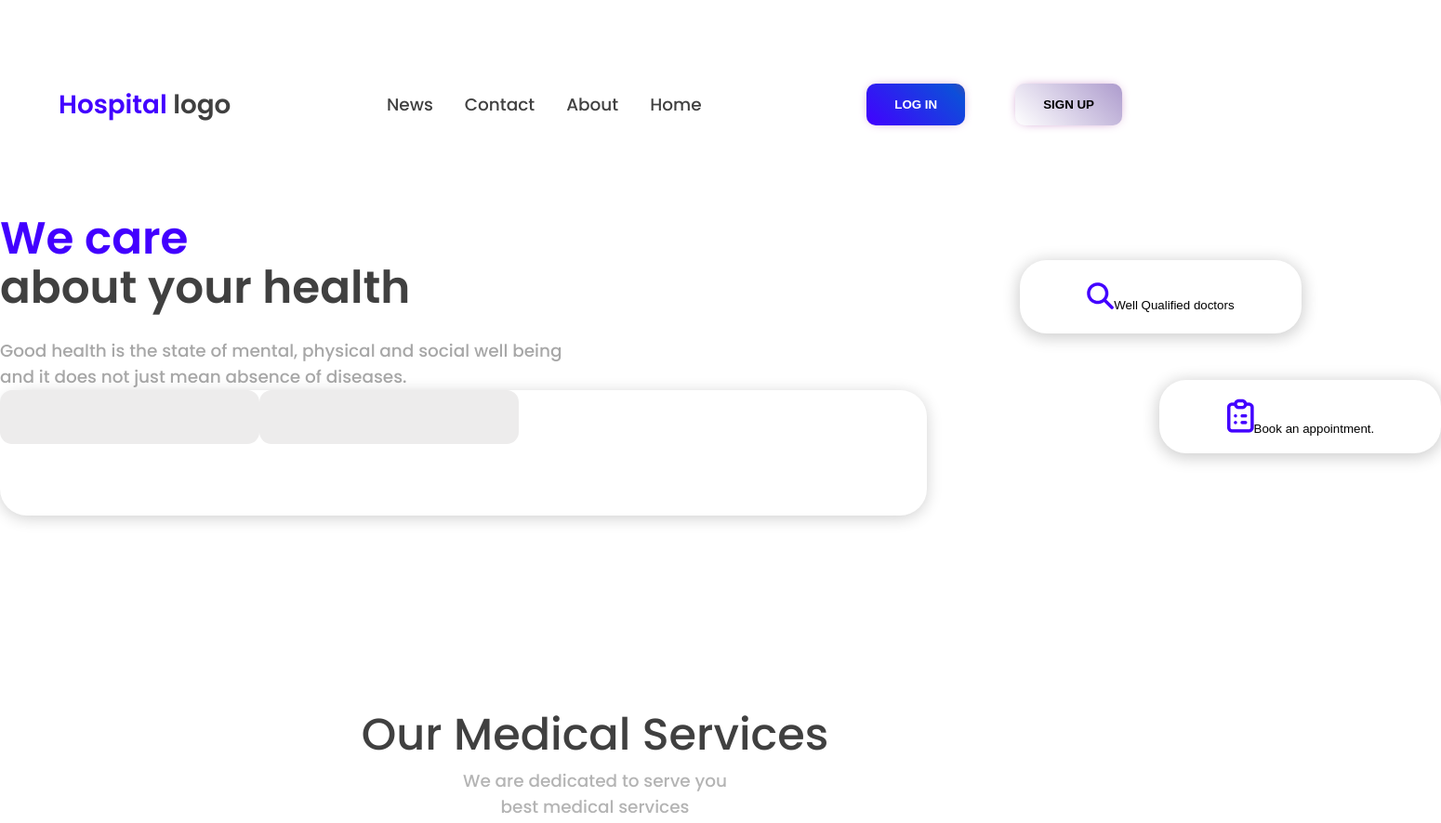
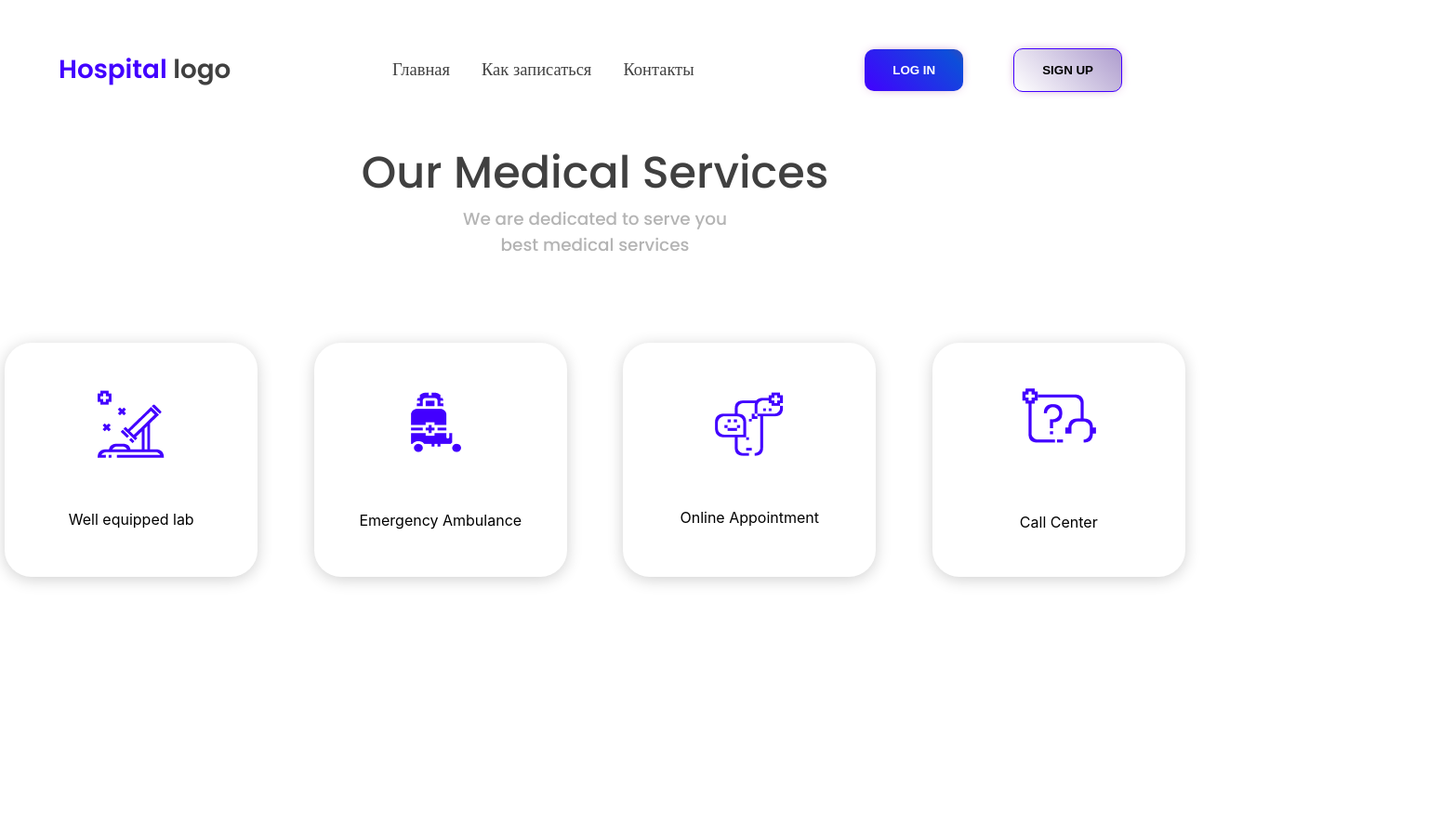
Before and after one commit to keraemoe/med-app, a React app: page / in a window 1280 px wide. Shown: the top 886 px of the page at 93% size, 1550 px wide, since content can reach past the window. After the commit the page ends 800 px from the top, so only its background shows below. Built offline with nearby package versions, Linux system fonts and the light colour scheme.

Commit message:
fix: adaptive header

```diff
--- a/src/Pages/Home/HomePage.jsx
+++ b/src/Pages/Home/HomePage.jsx
@@ -6,7 +6,7 @@ import s from "./home.module.css";
 const HomePage = () => {
   return (
     <div className={s.Home}>
-      <Hero />
+      {/* <Hero /> */}
       <SectionServices />
     </div>
   );
--- a/src/components/HomeComponents/sectionHero/Hero.jsx
+++ b/src/components/HomeComponents/sectionHero/Hero.jsx
@@ -1,6 +1,5 @@
 import React from 'react';
 import s from './Hero.module.css'
-
 import Group from '../../../assets/Group.png'
 import SearchGroup from '../../../assets/SearchGroup.png'
 
@@ -19,8 +18,11 @@ const Hero = () => {
                         Good health is the state of mental, physical and social well being <br /> and it does not just mean absence of diseases.
                     </p>
                     <div className={s.container_main_btn}>
-                        <input type="text" />
-                        <input type="text" />
+                        <h1>Find a Doctor</h1>
+                        <div>
+                            <input type="text" />
+                            <input type="text" />
+                        </div>
                     </div>
                 </div>
                 <div>
--- a/src/components/HomeComponents/sectionHero/Hero.module.css
+++ b/src/components/HomeComponents/sectionHero/Hero.module.css
@@ -1,8 +1,12 @@
-.container {
+#hero {
   max-width: 1440px;
   margin: 0 auto;
-  display: flex;
   margin-bottom: 200px;
+}
+
+.container{
+    display: flex;
+    justify-content: space-around;
 }
 
 #hero > div {
@@ -37,6 +41,11 @@
   margin-top: 28px;
 }
 
+#hero > .container > div {
+  display: flex;
+  flex-wrap: wrap;
+}
+
 #hero > .container > div > .container_btns > button {
   background: #ffffff;
   box-shadow: 0px 2.8743px 17.2458px 1.718575px rgba(0, 0, 0, 0.2);
@@ -69,12 +78,24 @@
   border-radius: 28.743px;
   width: 997.16px;
   height: 134.63px;
+  margin-top: 90px;
 }
 
-#hero .container > div > .container_main_btn > input {
+#hero .container > div > .container_main_btn > h1 {
+  font-family: "Poppins";
+  font-style: normal;
+  font-weight: 500;
+  font-size: 20.6325px;
+  line-height: 31px;
+  color: #404040;
+  margin-left: 40px;
+}
+
+#hero .container > div > .container_main_btn div > input {
   background: #edecec;
   border-radius: 13.0291px;
   width: 278.82px;
   height: 58.2px;
   border: none;
+  margin-left: 24px;
 }
--- a/src/components/Layouts/Header/Header.jsx
+++ b/src/components/Layouts/Header/Header.jsx
@@ -7,20 +7,20 @@ const Header = () => {
         <div>
             <header>
                 <div className={s.container}>
-                    <div className={s.header}>
-                        <nav className={s.nav_bar}>
-                            <div className={s.logo}>Hospital <a className={s.second_tag}>logo</a></div>
-                            <ul className={s.navs_ul}>
-                                <li><a className={s.navs} href="news.asp">News</a></li>
-                                <li><a className={s.navs} href="contact.asp">Contact</a></li>
-                                <li><a className={s.navs} href="about.asp">About</a></li>
-                                <li><a className={s.navs} href="default.asp">Home</a></li>
+                    {/* Header Nav */}
+                    <div className={s.header_nav}>
+                        <a className={s.logo} href="#">Hospital <span>logo</span> </a>
+                        <nav className={s.nav}>
+                            <ul className={s.nav_list}>
+                                <li className={s.nav_list}><a href="#" className={s.nav_links}>Главная</a></li>
+                                <li className={s.nav_list}><a href="#" className={s.nav_links}>Как записаться</a></li>
+                                <li className={s.nav_list}><a href="#" className={s.nav_links}>Контакты</a></li>
                             </ul>
-                            <div className={s.auth}>
-                                <button className={s.log} role="button">Log In</button>
-                                <button className={s.reg} role="button">Sign Up</button>
-                            </div>
                         </nav>
+                        <div className={s.auth}>
+                            <a href="#"><button className={s.log}>Log In</button></a>
+                            <a href="#"><button className={s.reg}>Sign Up</button></a>
+                        </div>
                     </div>
                 </div>
             </header>
--- a/src/components/Layouts/Header/header.module.css
+++ b/src/components/Layouts/Header/header.module.css
@@ -3,19 +3,30 @@
   margin: 0 auto;
 }
 
-.header {
-  height: 150px;
+.nav_list {
+  display: flex;
+  gap: 34px;
 }
 
-ul {
-  list-style: none;
+.nav_links {
+  font-family: "Poppins";
+  font-style: normal;
+  font-weight: 500;
+  font-size: 18.4739px;
+  line-height: 28px;
+  color: #404040;
+  text-decoration: none;
 }
-
-a {
-  text-decoration: none;
+.header_nav {
+  display: flex;
+  justify-content: space-between;
+  height: 150px;
+  align-items: center;
 }
 
 .logo {
+  margin-left: 63px;
+  text-decoration: none;
   font-family: "Poppins";
   font-style: normal;
   font-weight: 600;
@@ -24,22 +35,13 @@ a {
   color: #4200ff;
 }
 
-.second_tag {
+.logo > span {
+  font-family: "Poppins";
+  font-style: normal;
+  font-weight: 600;
+  font-size: 27.7954px;
+  line-height: 42px;
   color: #404040;
-}
-
-.nav_bar {
-  display: flex;
-  justify-content: space-between;
-  margin-left: 63px;
-  margin-top: 80px;
-  align-items: center;
-}
-
-.navs_ul {
-  display: flex;
-  gap: 34px;
-  align-items: center;
 }
 
 .auth {
@@ -49,13 +51,8 @@ a {
   align-items: center;
 }
 
-.navs {
-  font-family: "Poppins";
-  font-style: normal;
-  font-weight: 500;
-  font-size: 18.4739px;
-  line-height: 28px;
-  color: #404040;
+.auth > a {
+  text-decoration: none;
 }
 
 .log {
@@ -103,7 +100,7 @@ a {
   color: black;
   border-radius: 10px;
   display: block;
-  border: 0px;
+  border: 1.83721px solid #4200ff;
   font-weight: 700;
   box-shadow: 0px 0px 14px -7px purple;
   background-image: linear-gradient(
@@ -127,3 +124,12 @@ a {
 .reg:active {
   transform: scale(0.95);
 }
+
+@media screen and (max-width: 960px) {
+  .nav {
+    display: none;
+  }
+  .auth {
+    display: none;
+  }
+}
```
